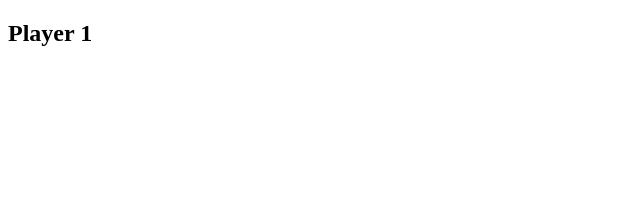
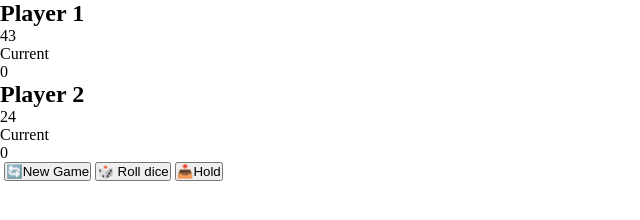
Before and after one commit to noelia-riega/Pig-Game, a plain HTML site: page index.html in a window 1280 px wide. Shown: the whole page, without its empty margins (0-640 px from the left). Drawn offline with Linux system fonts and the light colour scheme.

Commit message:
html and css

```diff
--- a/css/index.css
+++ b/css/index.css
@@ -0,0 +1,7 @@
+@import url("https://fonts.googleapis.com/css2?family=Nunito&display=swap");
+
+* {
+  margin: 0;
+  padding: 0;
+  box-sizing: border-box;
+}
--- a/index.html
+++ b/index.html
@@ -11,7 +11,25 @@
     <main>
       <section class="player player--0 player--active">
         <h2 class="name" id="name--0">Player 1</h2>
+        <p class="score" id="score--0">43</p>
+        <div class="current">
+          <p class="current-label">Current</p>
+          <p class="current-score" id="current--0">0</p>
+        </div>
       </section>
+      <section class="player player--1">
+        <h2 class="name" id="name--1">Player 2</h2>
+        <p class="score" id="score--1">24</p>
+        <div class="current">
+          <p class="current-label">Current</p>
+          <p class="current-score" id="current--1">0</p>
+        </div>
+      </section>
+
+      <img src="" alt="" class="dice" />
+      <button class="btn btn--new">🔄️New Game</button>
+      <button class="btn btn--roll">🎲 Roll dice</button>
+      <button class="btn btn--hold">📥Hold</button>
     </main>
   </body>
 </html>
```
